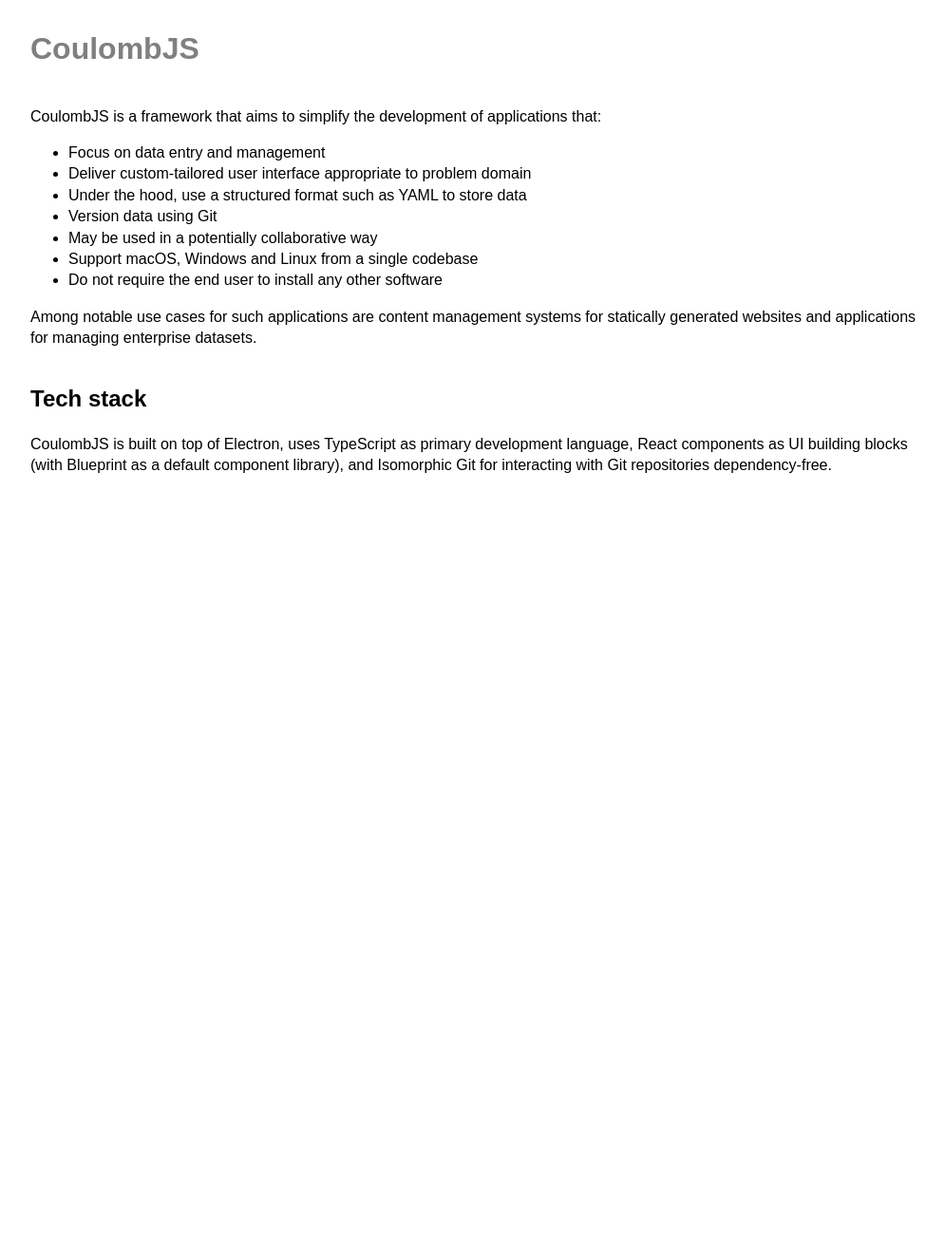
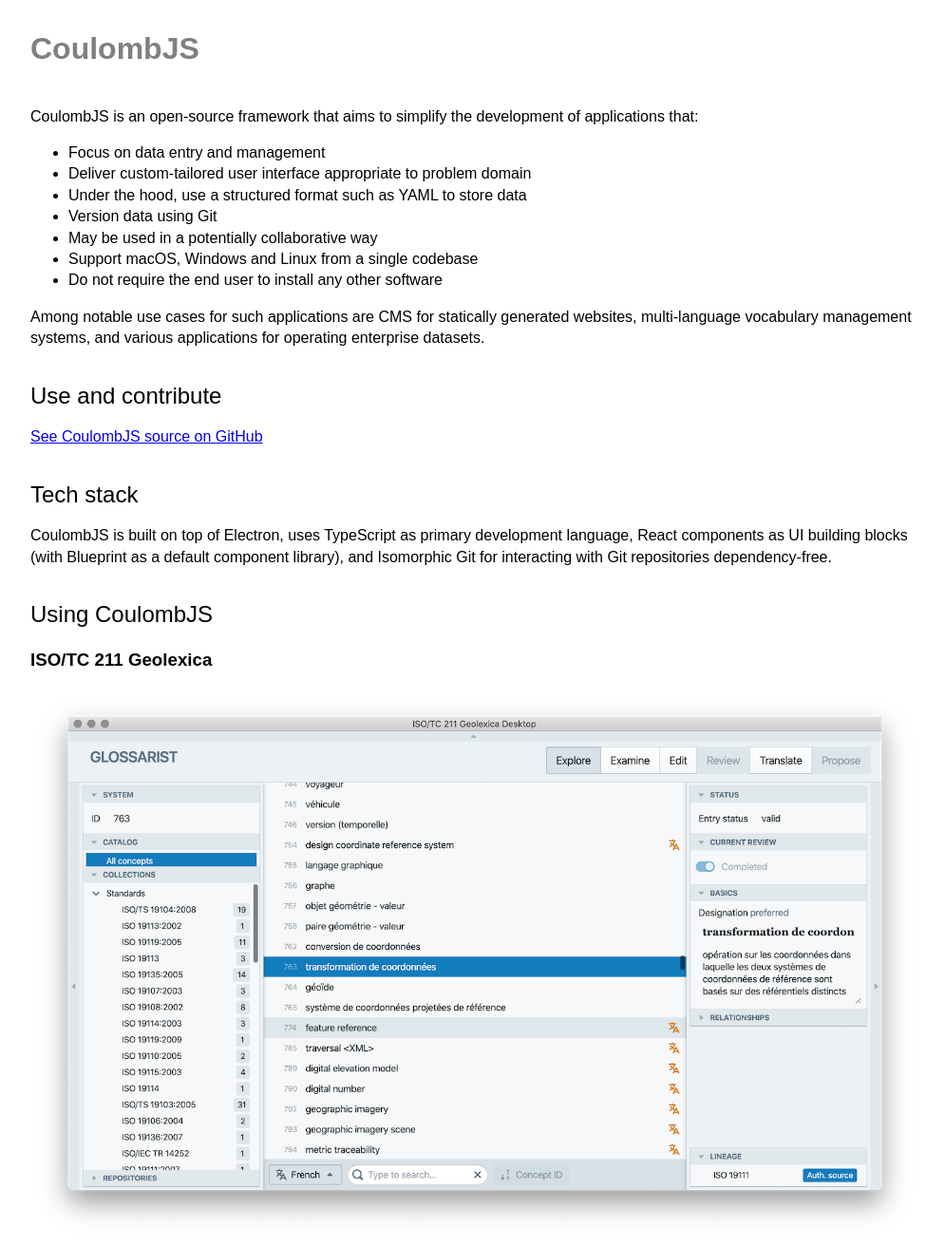
Before and after one commit to coulombjs/coulomb.github.io, a Jekyll site: the page built from index.html, in a window 1280 px wide. Shown: the whole page at 95% size, without its empty margins (140-1135 px from the left). Built offline with Jekyll 4.4.1, drawn with Linux system fonts in a browser that asks for light colours; before the commit the page ends 908 px from its top, so only the background shows below that.

Commit message:
Update landing, add screenshot

```diff
--- a/_sass/style.scss
+++ b/_sass/style.scss
@@ -49,6 +49,11 @@
       > header, > .contents {
         @extend .stack;
       }
+      > header h2 {
+        font-weight: normal;
+        margin: 0;
+        margin-top: 1rem;
+      }
     }
   }
 
@@ -56,3 +61,7 @@
     flex-shrink: 0;
   }
 }
+
+.screenshot {
+  width: 100%;
+}
--- a/index.html
+++ b/index.html
@@ -5,7 +5,7 @@
 <section>
   <div class="contents">
     <p>
-    CoulombJS is a framework that aims to simplify
+    CoulombJS is an open-source framework that aims to simplify
     the development of applications that:
 
     <ul>
@@ -20,12 +20,23 @@
 
     <p>
     Among notable use cases for such applications
-    are content management systems for statically generated websites
-    and applications for managing enterprise datasets.
+    are CMS for statically generated websites,
+    multi-language vocabulary management systems,
+    and various applications for operating enterprise datasets.
   </div>
+</section>
 
+<section>
+  <header><h2>Use and contribute</h2></header>
   <div class="contents">
-    <header><h2>Tech stack</h2></header>
+    <p>
+    <a href="https://github.com/coulombjs/coulomb">See CoulombJS source on GitHub</a>
+  </div>
+</section>
+
+<section>
+  <header><h2>Tech stack</h2></header>
+  <div class="contents">
     <p>
     CoulombJS is built on top of Electron,
     uses TypeScript as primary development language,
@@ -34,3 +45,14 @@
     and Isomorphic Git for interacting with Git repositories dependency-free.
   </div>
 </section>
+
+<section>
+  <header><h2>Using CoulombJS</h2></header>
+  <div class="contents">
+    <h3>ISO/TC 211 Geolexica</h3>
+    <img
+      class="screenshot"
+      src="{{ "/assets/images/geolexica.png" | relative_url }}"
+      title="A screenshot of ISO/TC 211 Geolexica developed with CoulombJS">
+  </div>
+</section>
```
Also changed, not shown: assets/images/geolexica.png (added).
